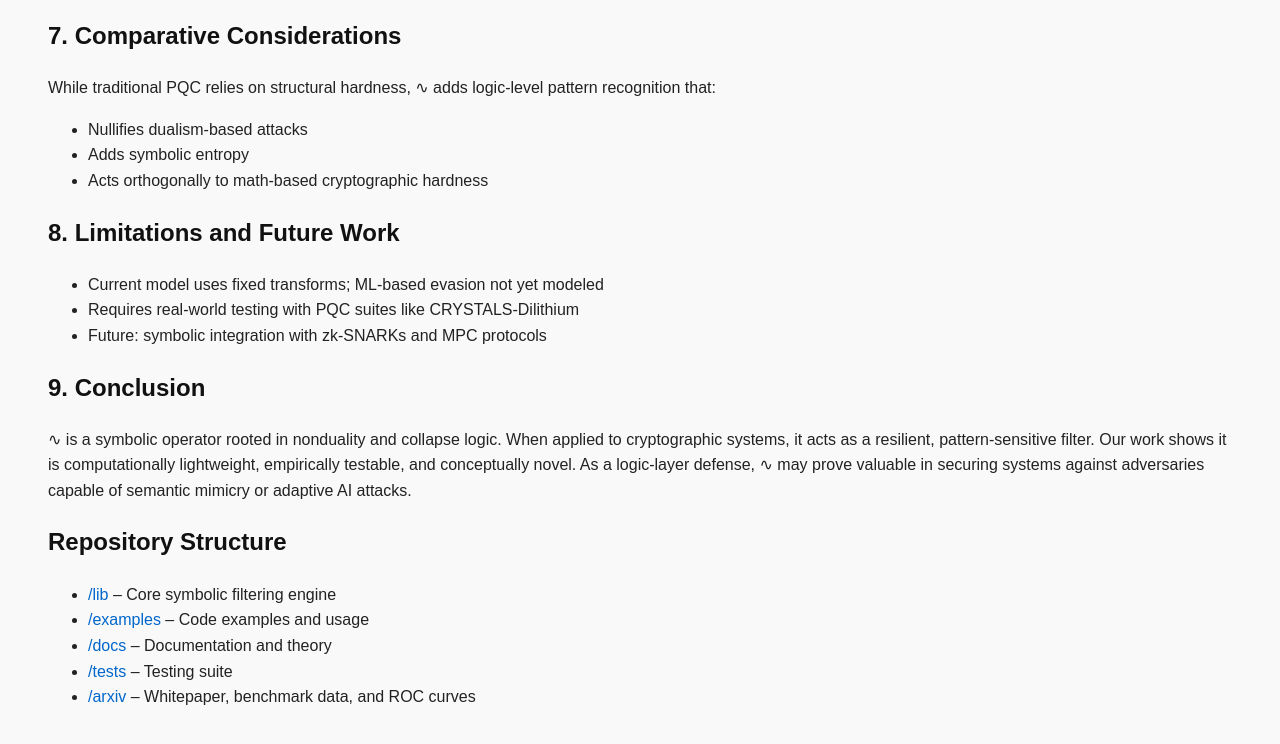
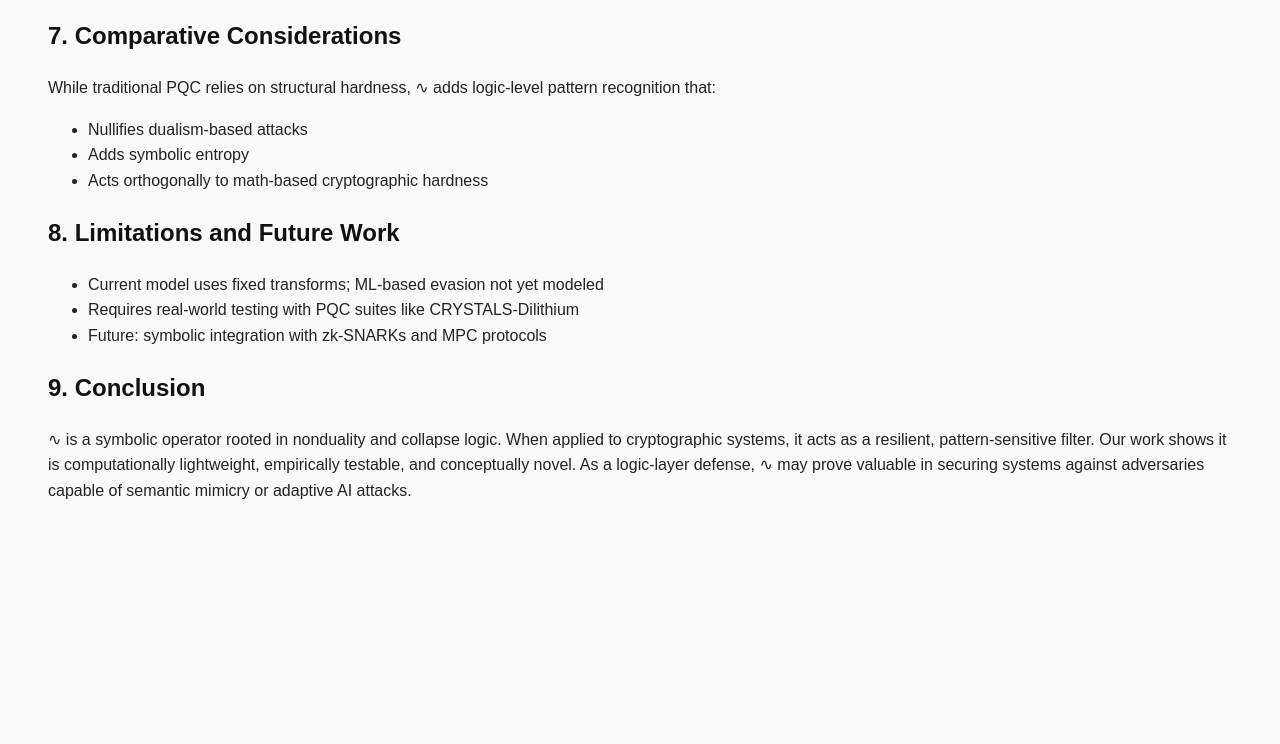
Before and after one commit to aunsystems/aunlib, a plain HTML site: page index.html in a window 1280 px wide. Shown: the part 2413-3157 px from the top of the page. After the commit the page ends 2965 px from the top, so only its background shows below. Drawn offline with Linux system fonts and the light colour scheme.

Commit message:
Update index.html

```diff
--- a/index.html
+++ b/index.html
@@ -154,14 +154,6 @@
 
   <h2>9. Conclusion</h2>
   <p>∿ is a symbolic operator rooted in nonduality and collapse logic. When applied to cryptographic systems, it acts as a resilient, pattern-sensitive filter. Our work shows it is computationally lightweight, empirically testable, and conceptually novel. As a logic-layer defense, ∿ may prove valuable in securing systems against adversaries capable of semantic mimicry or adaptive AI attacks.</p>
-<h2>Repository Structure</h2>
-<ul>
-  <li><a href="https://github.com/aunsystems/aunlib/tree/main/lib">/lib</a> – Core symbolic filtering engine</li>
-  <li><a href="https://github.com/aunsystems/aunlib/tree/main/examples">/examples</a> – Code examples and usage</li>
-  <li><a href="https://github.com/aunsystems/aunlib/tree/main/docs">/docs</a> – Documentation and theory</li>
-  <li><a href="https://github.com/aunsystems/aunlib/tree/main/tests">/tests</a> – Testing suite</li>
-  <li><a href="https://github.com/aunsystems/aunlib/tree/main/arxiv">/arxiv</a> – Whitepaper, benchmark data, and ROC curves</li>
-</ul>
 
 </body>
 </html>
```
